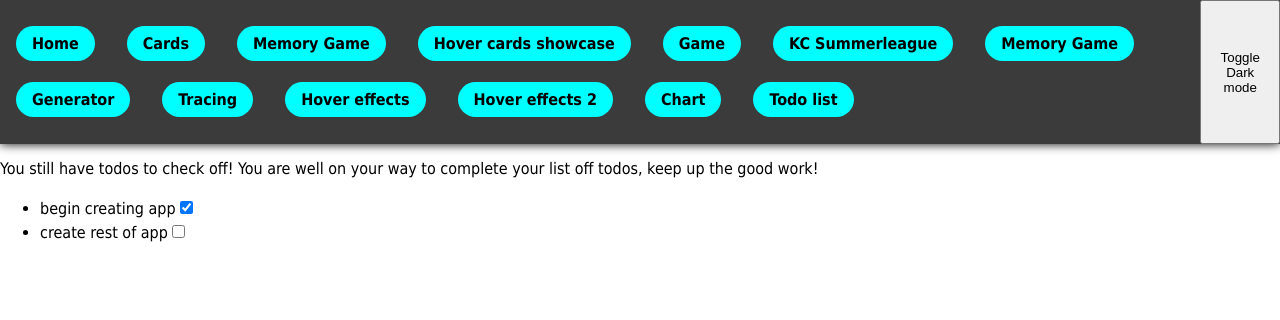
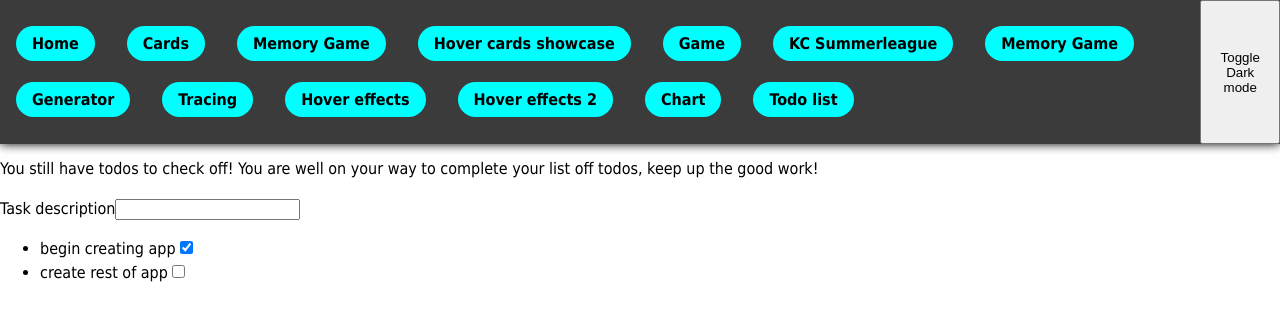
Before and after one commit to EmilNilssonDataDuctus/vite-app, a React (Vite) app: page /todo-list in a window 1280 px wide. Shown: the top 320 px of the page. Built offline with nearby package versions, Linux system fonts and the light colour scheme.

Commit message:
Add component for adding new todos

```diff
--- a/package.json
+++ b/package.json
@@ -14,7 +14,8 @@
     "react": "^18.2.0",
     "react-chartjs-2": "^5.2.0",
     "react-dom": "^18.2.0",
-    "styled-components": "^6.0.5"
+    "styled-components": "^6.0.5",
+    "uuid": "^9.0.0"
   },
   "devDependencies": {
     "@types/react": "^18.0.37",
--- /dev/null
+++ b/src/Pages/TodoPage/AddNewTodo.tsx
@@ -0,0 +1,25 @@
+import React, { useState } from "react";
+
+export const AddNewTodo = ({ addNewTodo }) => {
+  const [value, setValue] = useState("");
+
+  const handleSubmit = (e) => {
+    e.preventDefault();
+    if (!value) return;
+    addNewTodo(value);
+    setValue("");
+  };
+
+  const handleChange = (e) => {
+    setValue(e.target.value);
+  };
+
+  return (
+    <form onSubmit={(e) => handleSubmit(e)}>
+      <label>
+        Task description
+        <input value={value} onChange={(e) => handleChange(e)} />
+      </label>
+    </form>
+  );
+};
--- a/src/Pages/TodoPage/TodoPage.tsx
+++ b/src/Pages/TodoPage/TodoPage.tsx
@@ -1,5 +1,7 @@
 import React, { useEffect, useReducer } from "react";
+import { v4 as uuidv4 } from "uuid";
 import { MainWrapper } from "../../Shared/Page.styled";
+import { AddNewTodo } from "./AddNewTodo";
 import { TodosStatus } from "./DumbComponents/TodosStatus";
 import { TodoComponent } from "./TodoComponent";
 import { initialseStateOfTodos } from "./utils/initialseTodoApp";
@@ -24,6 +26,10 @@ const todoReducer = (state, action) => {
       });
     }
 
+    case "ADD_TODO": {
+      return [...state, action.payload];
+    }
+
     default: {
       return state;
     }
@@ -33,6 +39,17 @@ const todoReducer = (state, action) => {
 export const TodoPage = () => {
   // const [todos, setTodos] = useState<Array<TodoType>>(initialseStateOfTodos);
   const [todos, dispatch] = useReducer(todoReducer, initialseStateOfTodos);
+
+  const addNewTodo = (task) => {
+    dispatch({
+      type: "ADD_TODO",
+      payload: {
+        completed: false,
+        id: uuidv4(),
+        task,
+      },
+    });
+  };
 
   const updateTodoStatus = (todoId) => {
     dispatch({
@@ -72,6 +89,7 @@ export const TodoPage = () => {
     <MainWrapper>
       <h1>Todo list</h1>
       <TodosStatus todos={todos} />
+      <AddNewTodo addNewTodo={addNewTodo} />
       <ul>
         {todos.map((todo) => (
           <TodoComponent
```
Also changed, not shown: 1 other file (tests, documents, lock files or other folders).
